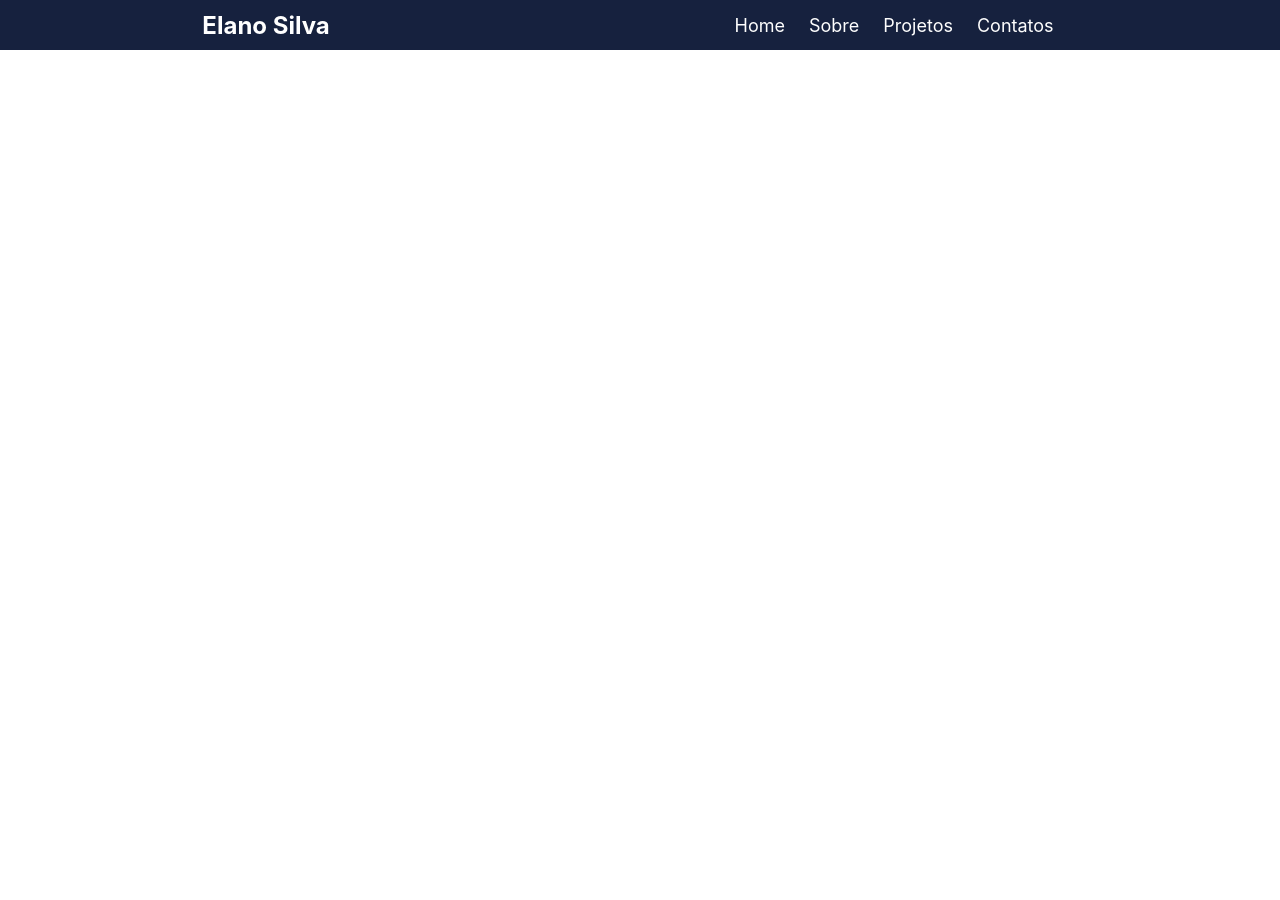
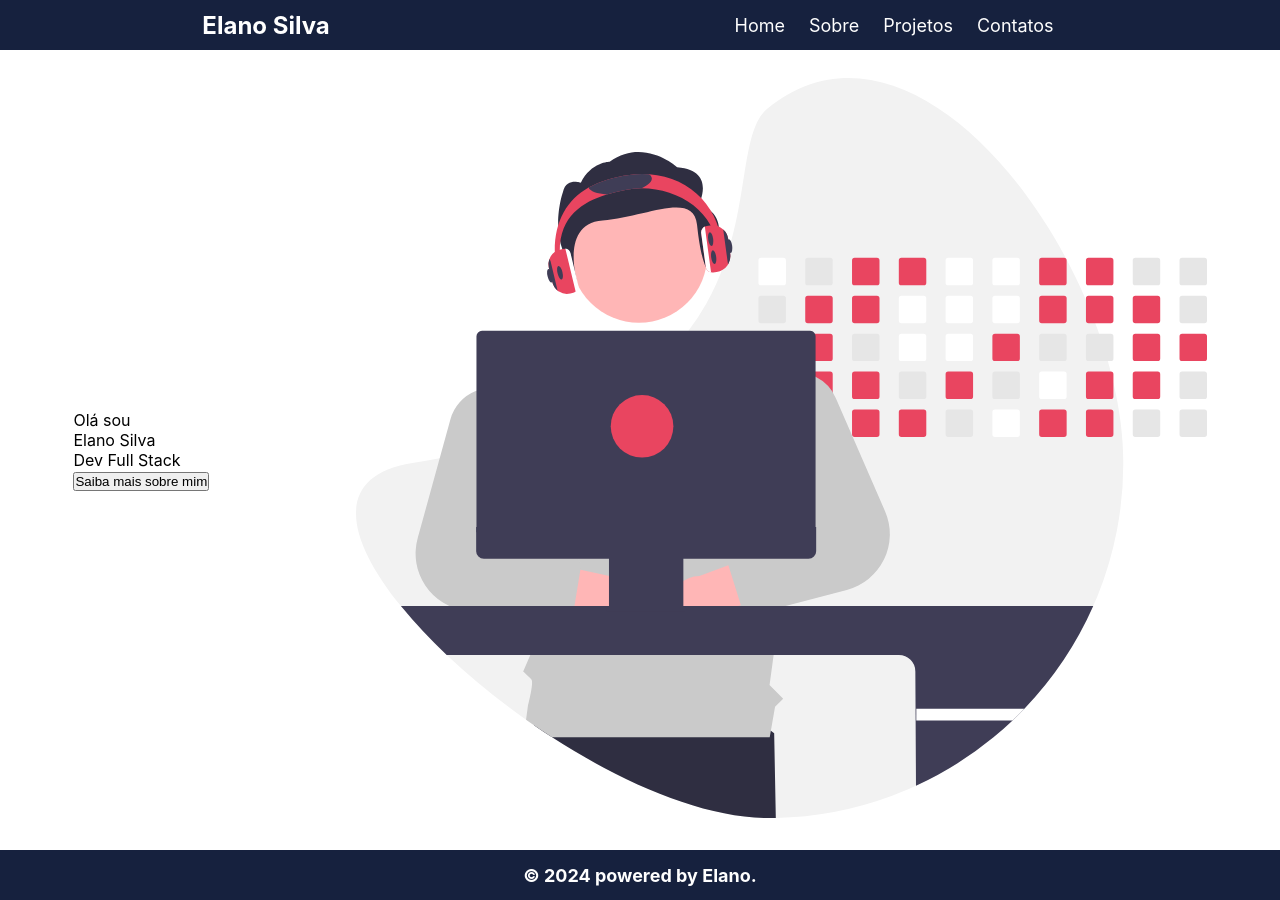
Before and after one commit to ElanoSilva88/Exercicio-React, a React (Vite) app: page / in a window 1280 px wide. Before the commit the page ends 800 px from the top, so only its background shows below. Built offline with nearby package versions, Linux system fonts and the light colour scheme.

Commit message:
Finalizando Footer e começando o conteudo

```diff
--- /dev/null
+++ b/src/App.css
@@ -0,0 +1,7 @@
+.container {
+    width: 100%;
+    min-height: 100vh;
+    display: flex;
+    align-items: center;
+    justify-content: space-around;
+}
--- a/src/App.jsx
+++ b/src/App.jsx
@@ -1,9 +1,23 @@
+import './App.css'
 import Header from "./components/header";
+import Footer from "./components/Footer";
 
-;function App() {
+function App() {
   return (
     <>
     <Header />
+    <section className="container">
+      <div className="apresentacao">
+        <p>Olá sou <br />
+        <span>Elano Silva</span> <br />
+        Dev Full Stack</p>
+        <button className="btn btn-red">Saiba mais sobre mim</button>
+      </div>
+      <figure>
+        <img className="img-home" src="/developer-red.svg" alt="Imagem de Home"/>
+      </figure>
+    </section>
+    <Footer />
     </>
   );
 }
--- a/src/components/Footer/Footer.module.css
+++ b/src/components/Footer/Footer.module.css
@@ -0,0 +1,12 @@
+.Footer{
+    width: 100%;
+    height: 50px;
+    background-color: var(--primary);
+    color: var(--white);
+    font-weight: bold;
+    font-size: 1.125rem;
+    display: flex;
+    align-items: center;
+    justify-content: center;
+
+}
--- a/src/components/Footer/index.jsx
+++ b/src/components/Footer/index.jsx
@@ -0,0 +1,16 @@
+import styles from './Footer.module.css'
+
+
+function Footer() {
+    return (
+        <footer className={styles.Footer}>
+            © 2024 powered by Elano.
+
+        </footer>
+
+
+    );
+}
+
+
+export default Footer
```
